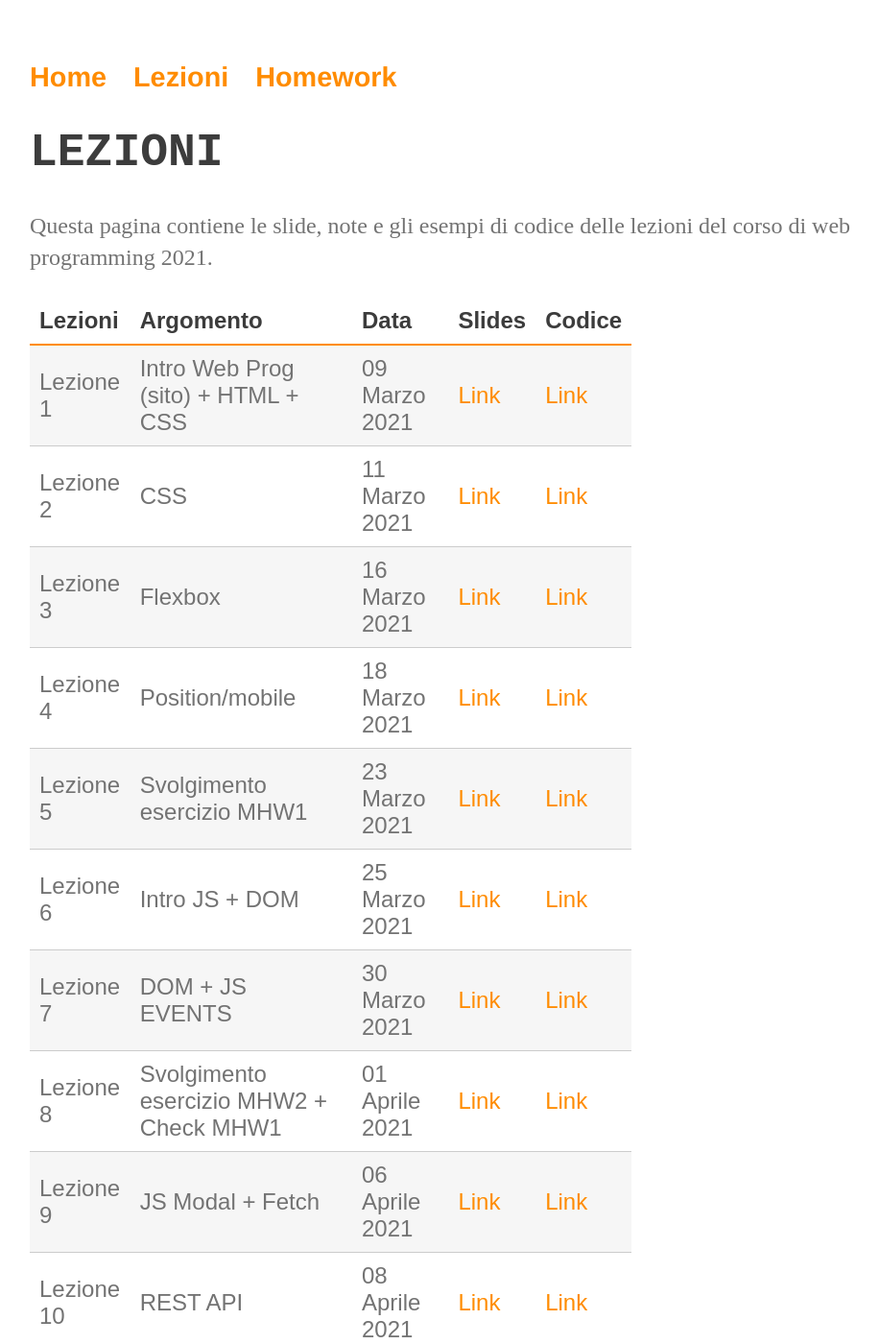
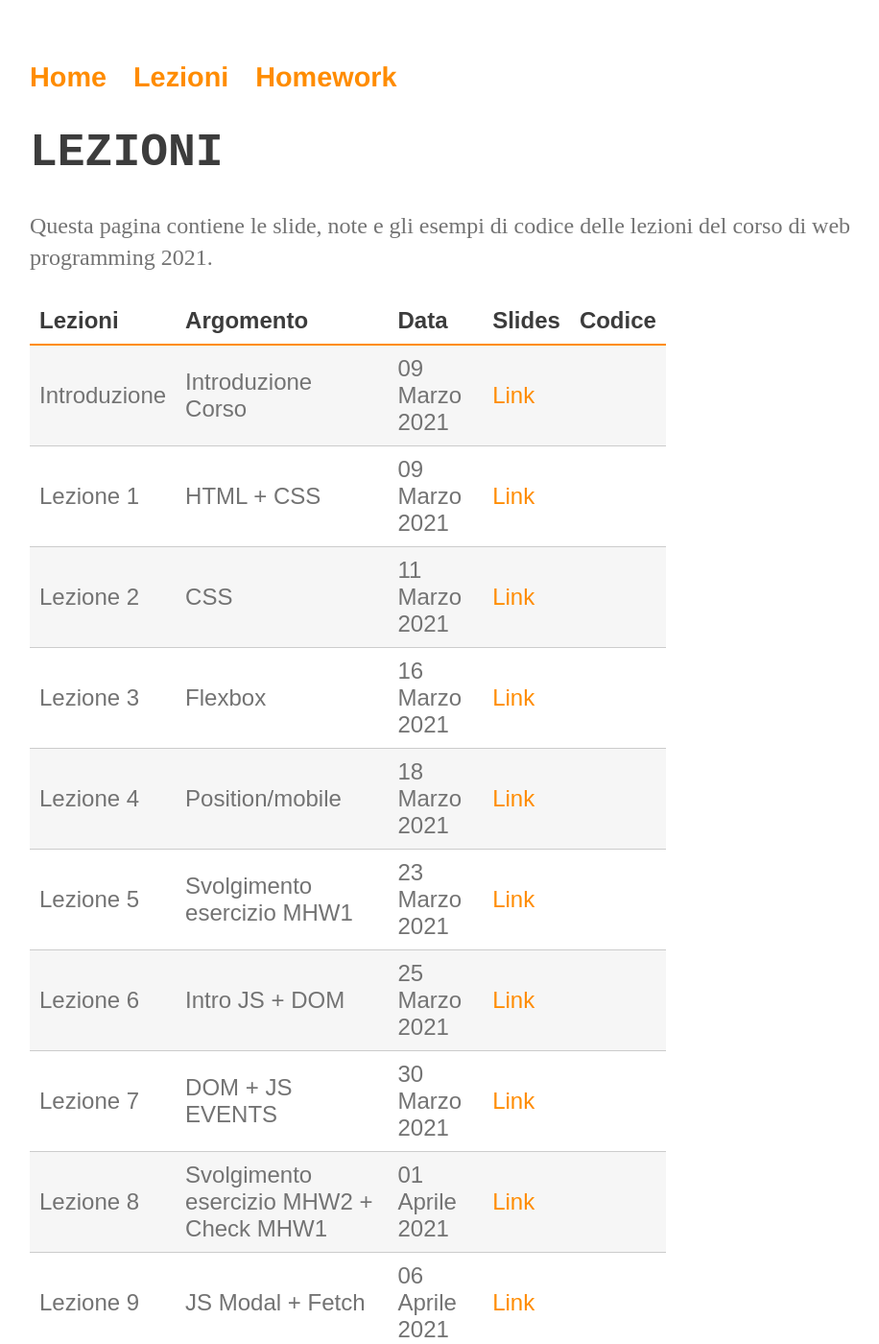
Before and after one commit to perceivelab/database-course, a Jekyll site: the page built from lezioni.md, in a window 1280 px wide and 1400 px high. Shown: the whole window at 96% size, without its empty margins (161-1077 px from the left). Built offline with Jekyll 4.4.1, drawn with Linux system fonts in a browser that asks for light colours; our own code applies the rules of GitHub Pages for plain Markdown files; some of the changed text lies outside the part shown.

Commit message:
Update lezioni.md

```diff
--- a/lezioni.md
+++ b/lezioni.md
@@ -2,27 +2,28 @@
 Questa pagina contiene le slide, note e gli esempi di codice delle lezioni del corso di web programming 2021.
 
 
-| Lezioni    | Argomento                                                                | Data            | Slides      | Codice      |
-|------------|--------------------------------------------------------------------------|-----------------|------------ |-------------|
-| Lezione 1  | Intro Web Prog (sito) + HTML + CSS                                       | 09 Marzo 2021   | [Link][404] | [Link][404] |
-| Lezione 2  | CSS                                                                      | 11 Marzo 2021   | [Link][404] | [Link][404] |
-| Lezione 3  | Flexbox                                                                  | 16 Marzo 2021   | [Link][404] | [Link][404] |
-| Lezione 4  | Position/mobile                                                          | 18 Marzo 2021   | [Link][404] | [Link][404] |
-| Lezione 5  | Svolgimento esercizio MHW1                                               | 23 Marzo 2021   | [Link][404] | [Link][404] |
-| Lezione 6  | Intro JS + DOM                                                           | 25 Marzo 2021   | [Link][404] | [Link][404] |
-| Lezione 7  | DOM +  JS EVENTS                                                         | 30 Marzo 2021   | [Link][404] | [Link][404] |
-| Lezione 8  | Svolgimento esercizio MHW2 + Check MHW1                                  | 01 Aprile 2021  | [Link][404] | [Link][404] |
-| Lezione 9  | JS Modal +  Fetch                                                        | 06 Aprile 2021  | [Link][404] | [Link][404] |
-| Lezione 10 | REST API                                                                 | 08 Aprile 2021  | [Link][404] | [Link][404] |
-| Lezione 11 | Svolgimento esercizio REST API + Check MHW2                              | 13 Aprile 2021  | [Link][404] | [Link][404] |
-| Lezione 12 | PHP - Linguaggio e classi                                                | 15 Aprile 2021  | [Link][404] | [Link][404] |
-| Lezione 13 | PHP - Form, sessioni e database, - AJAX - REST PHP                       | 20 Aprile 2021  | [Link][404] | [Link][404] |
-| Lezione 14 | Svolgimento esercizio integrazione PHP e REST API  + Check MHW3          | 22 Aprile 2021  | [Link][404] | [Link][404] |
-| Lezione 15 | Supporto svolgimento HW1                                                 | 27 Aprile 2021  | [Link][404] | [Link][404] |
-| Lezione 16 | MVC/ORM/Laravel                                                          | 29 Aprile 2021  | [Link][404] | [Link][404] |
-| Lezione 17 | Laravel avanzato                                                         | 04 Maggio 2021  | [Link][404] | [Link][404] |
-| Lezione 18 | NoSQL Databases (Redis e MongoDB)                                        | 06 Maggio 2021  | [Link][404] | [Link][404] |
-| Lezione 19 | ReactJS + NodeJS                                                         | 11 Maggio 2021  | [Link][404] | [Link][404] |
-| Lezione 20 | ReactJS + NodeJS                                                         | 13 Maggio 2021  | [Link][404] | [Link][404] |
+| Lezioni    | Argomento                                                       | Data            | Slides                          | Codice      |
+|------------|-----------------------------------------------------------------|-----------------|-------------------------------  |-------------|
+| Introduzione  | Introduzione Corso                                           | 09 Marzo 2021   | [Link](https://bit.ly/2N4n8A7)  |             |
+| Lezione 1  | HTML + CSS                                                      | 09 Marzo 2021   | [Link](https://bit.ly/3kZEKtt)  |             |
+| Lezione 2  | CSS                                                             | 11 Marzo 2021   | [Link][404]                     |             |
+| Lezione 3  | Flexbox                                                         | 16 Marzo 2021   | [Link][404]                     |             |
+| Lezione 4  | Position/mobile                                                 | 18 Marzo 2021   | [Link][404]                     |             |
+| Lezione 5  | Svolgimento esercizio MHW1                                      | 23 Marzo 2021   | [Link][404]                     |             |
+| Lezione 6  | Intro JS + DOM                                                  | 25 Marzo 2021   | [Link][404]                     |             |
+| Lezione 7  | DOM +  JS EVENTS                                                | 30 Marzo 2021   | [Link][404]                     |             |
+| Lezione 8  | Svolgimento esercizio MHW2 + Check MHW1                         | 01 Aprile 2021  | [Link][404]                     |             |
+| Lezione 9  | JS Modal +  Fetch                                               | 06 Aprile 2021  | [Link][404]                     |             |
+| Lezione 10 | REST API                                                        | 08 Aprile 2021  | [Link][404]                     |             |
+| Lezione 11 | Svolgimento esercizio REST API + Check MHW2                     | 13 Aprile 2021  | [Link][404]                     |             |
+| Lezione 12 | PHP - Linguaggio e classi                                       | 15 Aprile 2021  | [Link][404]                     |             |
+| Lezione 13 | PHP - Form, sessioni e database, - AJAX - REST PHP              | 20 Aprile 2021  | [Link][404]                     |             |
+| Lezione 14 | Svolgimento esercizio integrazione PHP e REST API  + Check MHW3 | 22 Aprile 2021  | [Link][404]                     |             |
+| Lezione 15 | Supporto svolgimento HW1                                        | 27 Aprile 2021  | [Link][404]                     |             |
+| Lezione 16 | MVC/ORM/Laravel                                                 | 29 Aprile 2021  | [Link][404]                     |             |
+| Lezione 17 | Laravel avanzato                                                | 04 Maggio 2021  | [Link][404]                     |             |
+| Lezione 18 | NoSQL Databases (Redis e MongoDB)                               | 06 Maggio 2021  | [Link][404]                     |             |
+| Lezione 19 | ReactJS + NodeJS                                                | 11 Maggio 2021  | [Link][404]                     |             |
+| Lezione 20 | ReactJS + NodeJS                                                | 13 Maggio 2021  | [Link][404]                     |             |
 
 [404]: /web-programming-course/fallback
```
